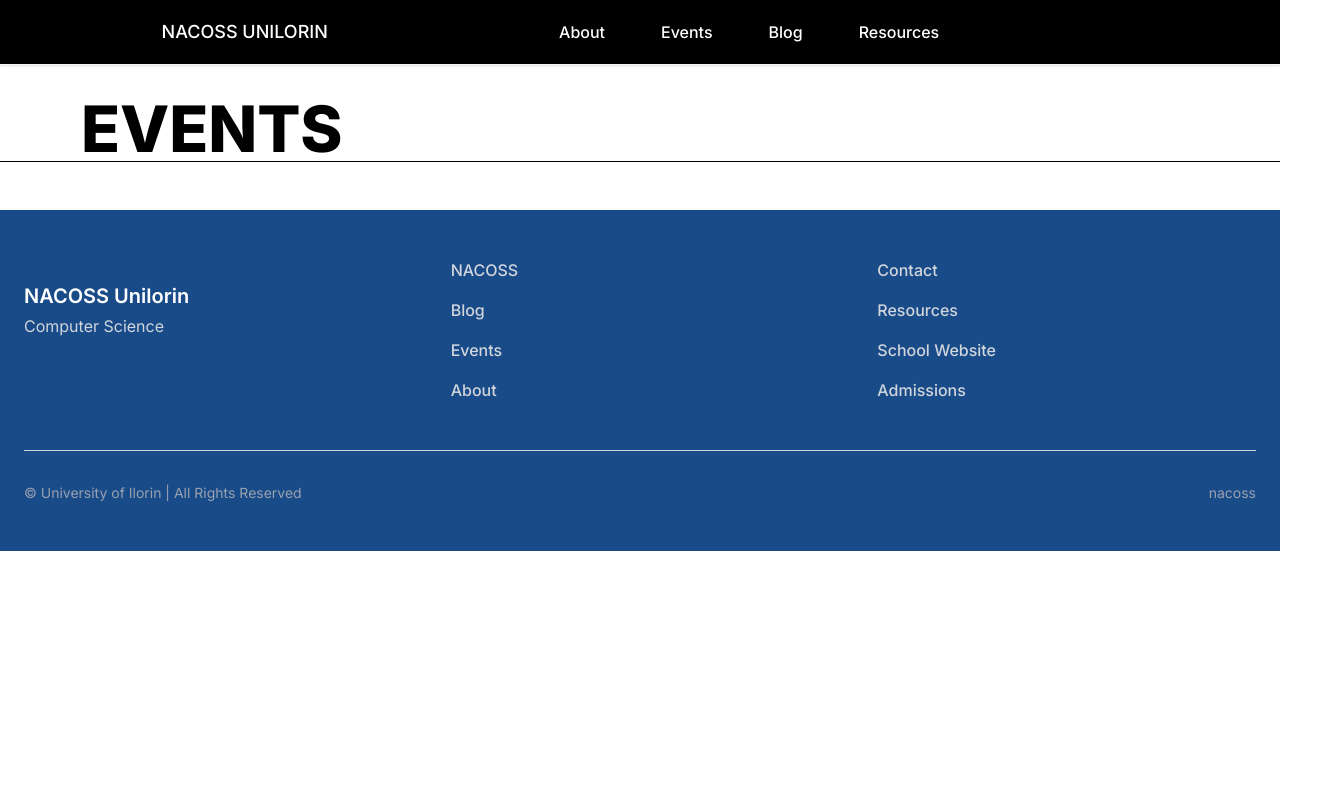
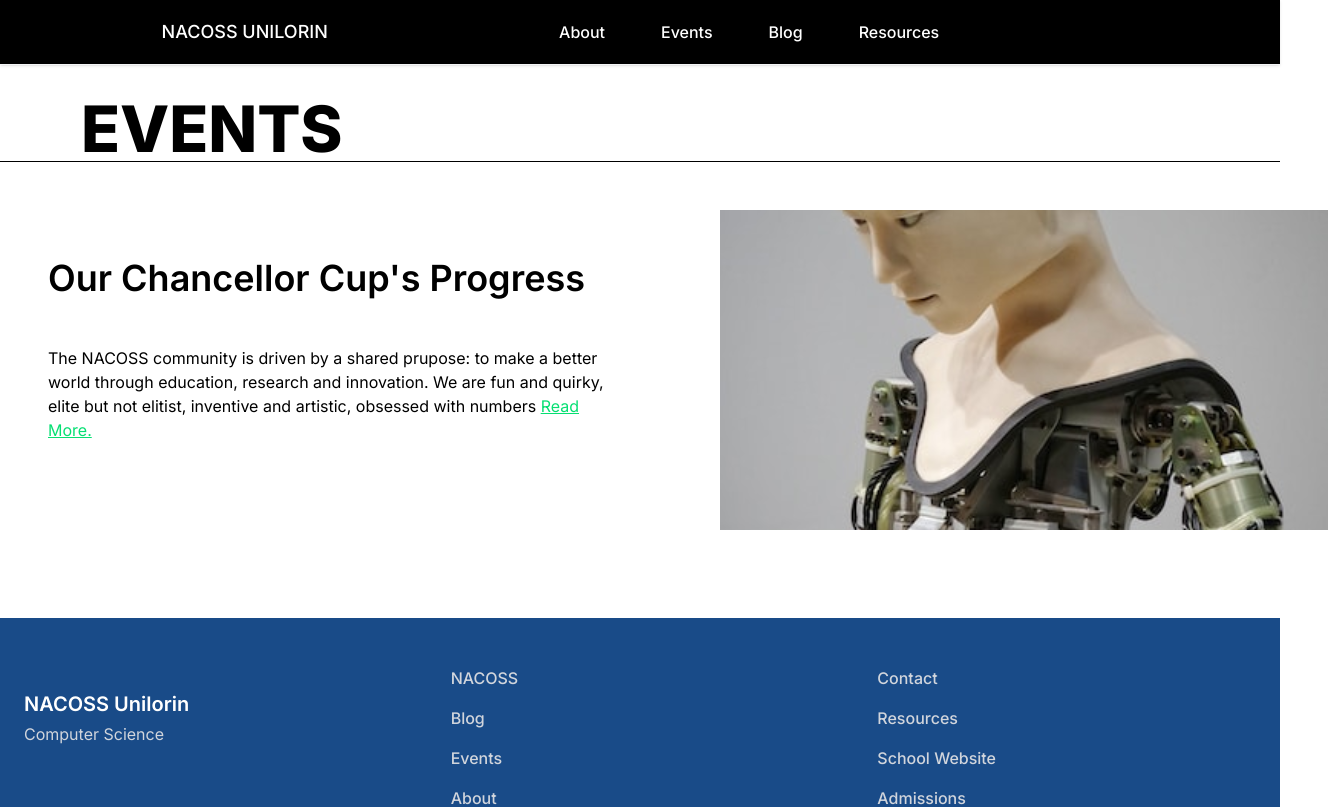
Before and after one commit to Oladotunlaniyan/NACOSS, a Next.js app: page /events in a window 1280 px wide. Shown: the top 807 px of the page, 1328 px wide, since content can reach past the window. Built offline with nearby package versions, Linux system fonts and the light colour scheme.

Commit message:
feat events: add CupProgressSection

```diff
--- /dev/null
+++ b/src/app/events/CupProgressSection.tsx
@@ -0,0 +1,33 @@
+import Image from "next/image"
+import cupImg from "@/assets/career_ai.svg"
+
+export default function CupProgressSection() {
+    return (
+        <div>
+            <div className="container">
+                <div className="grid grid-cols-1 lg:grid-cols-2 gap-4 lg:gap-16 items-start">
+
+                    <div className="cup-progress-text w-full mt-[48px]">
+                        <h4 className="text-4xl font-semibold xl:ml-[48px]">Our Chancellor Cup's Progress</h4>
+                        <br />
+                        <br />
+                        <p className="xl:ml-[48px]">
+                            The NACOSS  community is driven by  a shared prupose: to make a better world through education, research and innovation. We are fun and quirky, elite but not elitist, inventive and artistic, obsessed with numbers <a href="" className="text-gray underline text-green-400">Read More.</a>
+                        </p>
+                    </div>
+                    <div className="xl:ml-[48px] w-full relative w-full h-64 sm:h-72 lg:h-80 overflow-hidden">
+                        <Image
+                            src={cupImg}
+                            alt="Cup Progress Image"
+                            layout="fill"
+                            objectFit="cover"
+                        />
+                    </div>
+                    <br />
+
+                </div>
+
+            </div>
+        </div>
+    )
+}
--- a/src/app/events/page.tsx
+++ b/src/app/events/page.tsx
@@ -1,10 +1,11 @@
-import title from "./title"
 import Title from "@/components/HeaderTitle"
+import CupProgressSection from "./CupProgressSection"
 
 export default function ServicesPage() {
     return (
         <div>
             <Title  headerTitle="EVENTS"/>
+            <CupProgressSection />
         </div>
     )
 }
--- a/src/app/events/title.tsx
+++ /dev/null
@@ -1,19 +0,0 @@
-// components/AboutTitle.tsx
-
-import React from 'react';
-
-const AboutTitle = () => {
-  return (
-    <div>
-      <div className="mt-8">
-        <h2 className="text-4xl sm:text-5xl md:text-6xl lg:text-7xl xl:text-[4rem] font-extrabold ml-4 sm:ml-8 md:ml-16 lg:ml-24 xl:ml-[81px]">
-          EVENTS
-        </h2>
-        <hr />
-        <br /> <br />
-      </div>
-    </div>
-  );
-};
-
-export default AboutTitle;
```
